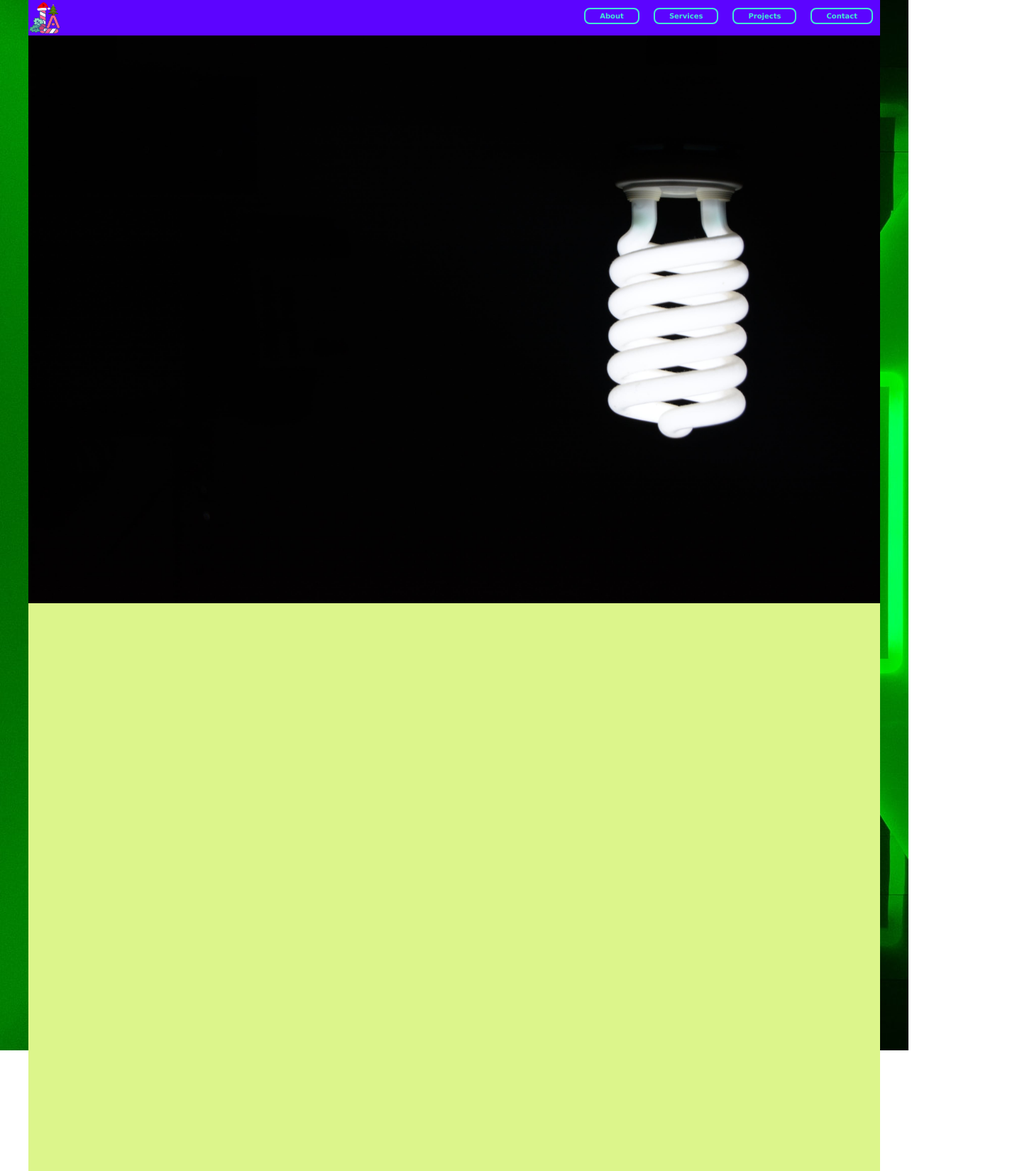
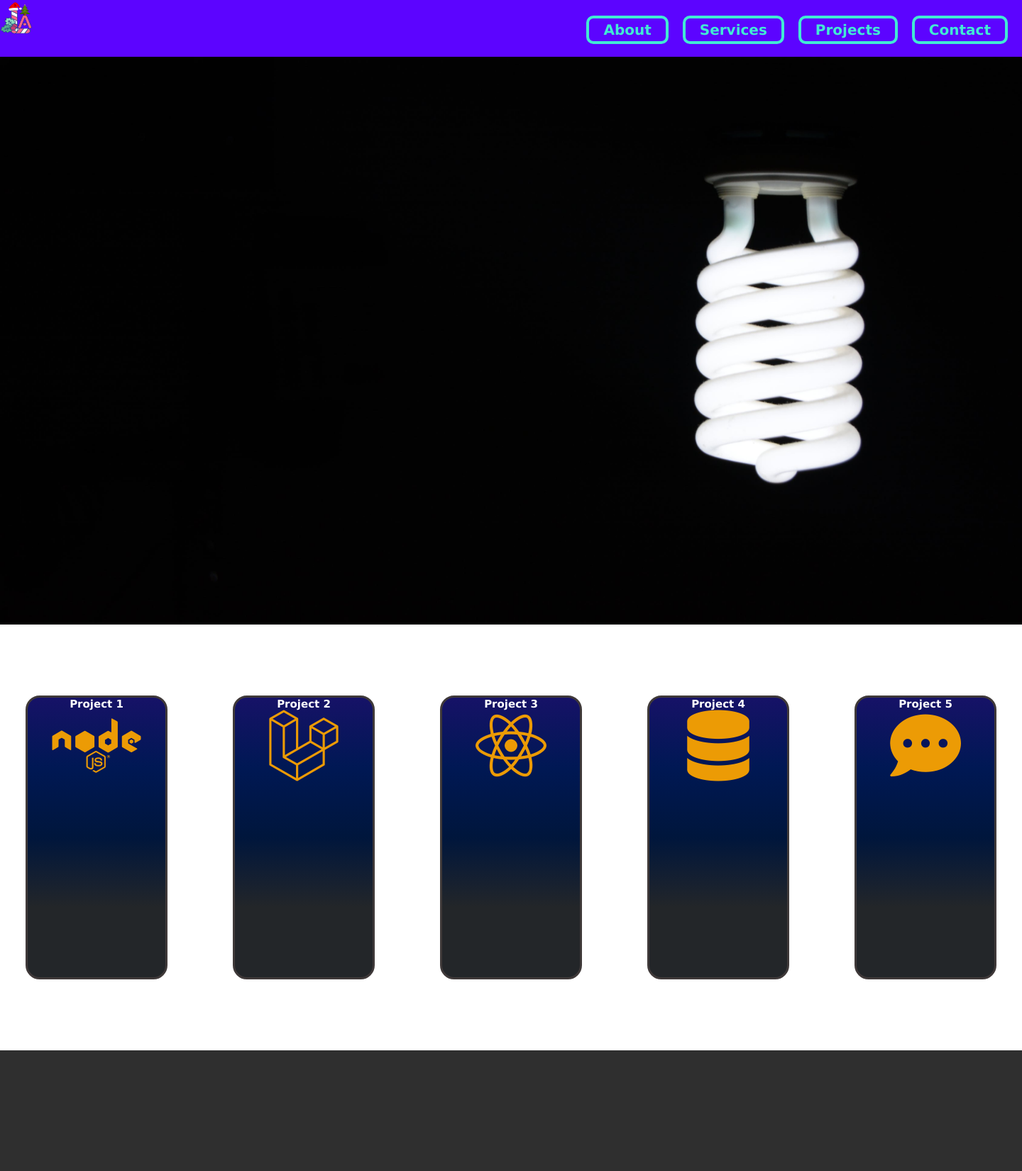
Before and after one commit to Lava15/Static-site, a website: page src/index.html in a window 1280 px wide. Shown: the whole page at 71% size, 1440 px wide, since content can reach past the window. After the commit the page ends 1480 px from the top, so only its background shows below. Drawn offline with Linux system fonts and the light colour scheme.

Commit message:
new section added

```diff
--- a/index.html
+++ b/src/index.html
@@ -5,7 +5,7 @@
     <meta http-equiv="X-UA-Compatible" content="IE=edge" />
     <meta name="viewport" content="width=device-width, initial-scale=1.0" />
     <title>Document</title>
-    <link rel="stylesheet" href="./style/sass/main.css" />
+    <link rel="stylesheet" href="../style/sass/main.css" />
     <link
       rel="stylesheet"
       href="https://cdnjs.cloudflare.com/ajax/libs/font-awesome/6.0.0-beta2/css/all.min.css"
@@ -17,7 +17,7 @@
   <body>
     <!-- Navbar -->
     <nav class="nav">
-      <img class="logo" src="./img/logo.png" alt="LOGO" />
+      <img class="logo" src="../img/logo.png" alt="LOGO" />
 
       <ul class="desktop-menu">
         <li>
@@ -55,8 +55,35 @@
     <section id="section"></section>
 
     <!-- Project-Cards -->
-    <section class="projects-sections"></section>
+    <section class="projects-section">
+      <div class="slider">
+        <div class="card">
+          <h2>Project 1</h2>
+          <i class="fab fa-node fa-10x"></i>
+        </div>
+        <div class="card">
+          <h2>Project 2</h2>
+          <i class="fab fa-laravel fa-10x"></i>
+        </div>
+        <div class="card">
+          <h2>Project 3</h2>
+          <i class="fab fa-react fa-10x"></i>
+        </div>
+        <div class="card">
+          <h2>Project 4</h2>
+          <i class="fas fa-database fa-10x"></i>
+        </div>
+        <div class="card">
+          <h2>Project 5</h2>
+          <i class="fas fa-comment-dots fa-10x"></i>
+        </div>
 
-    <script src="./js/main.js"></script>
+        <div class="progress-bar">
+          <div class="progress-inner"></div>
+        </div>
+      </div>
+    </section>
+
+    <script src="./main.js"></script>
   </body>
 </html>
--- a/style/base/_navbar.scss
+++ b/style/base/_navbar.scss
@@ -1,33 +1,35 @@
 .nav {
   display: flex;
   justify-content: space-between;
-  height: 5rem;
-  min-width: 120rem;
+  height: 8rem;
+  min-width: 144rem;
   position: fixed;
   background-color: $nav-purple;
   position: relative;
 
   .desktop-menu {
-    right: 1rem;
-    top: 1.7rem;
+    right: 2rem;
+    top: 3rem;
     position: absolute;
     display: flex;
     gap: 2rem;
     align-items: center;
     li {
       list-style: none;
+      &:hover {
+        background-color: #191516;
+        scale: 1.4;
+        transition: all 0.3s ease-in-out;
+      }
     }
     a {
       text-decoration: none;
       color: $light-green;
-      border: 0.2rem solid $light-green;
+      border: 0.4rem solid $light-green;
       padding: 0.4rem 2rem;
-      border-radius: 0.8rem;
+      border-radius: 1rem;
       font-weight: bold;
-      &:hover {
-        background-color: #191516;
-        scale: 1.1;
-      }
+      font-size: 2rem;
     }
   }
 
--- a/style/base/_project-cards.scss
+++ b/style/base/_project-cards.scss
@@ -1,5 +1,36 @@
-.projects-sections {
+.projects-section {
   width: inherit;
-  background-color: #dcf58b;
-  height: 100vh;
+  background-color: #ffffff;
+  height: 60rem;
+  h2 {
+    color: #fff;
+  }
 }
+
+.slider {
+  display: grid;
+  gap: 2rem;
+  grid-template-columns: repeat(5, 1fr);
+  place-items: center;
+  text-align: center;
+
+  .card {
+    margin-top: 10rem;
+    border: #3f3939 solid 0.3rem;
+    border-radius: 2rem;
+    height: 40rem;
+    width: 20rem;
+    background-image: linear-gradient(
+      to top,
+      #232629,
+      #232629,
+      #00163c,
+      #001854,
+      #161267
+    );
+
+    i {
+      color: rgb(236, 155, 5);
+    }
+  }
+}
--- a/style/base/mobile/_navbar.scss
+++ b/style/base/mobile/_navbar.scss
@@ -4,7 +4,8 @@
     width: 100%;
   }
   .nav {
-    position: relative;
+    position: fixed;
+    // position: relative;
     .desktop-menu {
       display: none;
     }
--- a/style/sass/main.scss
+++ b/style/sass/main.scss
@@ -11,14 +11,13 @@ html {
   font-size: 62.5%;
   height: 100%;
   overflow-x: hidden;
-  background-image: url("../../img/html-bg.jpeg");
-  background-repeat: no-repeat;
+  background-color: rgb(47, 47, 47);
 }
 
 body {
   margin: auto;
   box-sizing: border-box;
-  width: 120rem;
+  width: 144rem;
   font-family: Verdana, Geneva, Tahoma, sans-serif;
   overflow-x: hidden;
 }
--- /dev/null
+++ b/webpack.config.js
@@ -0,0 +1,16 @@
+const path = require("path");
+
+module.exports = {
+  entry: {
+    main: "./src/main.js",
+  },
+  mode: "development",
+  output: {
+    filename: "[name]-bundle.js",
+    path: path.resolve(__dirname, "../dist"),
+    publicPath: "/",
+  },
+  devServer: {
+    contentBase: "dist",
+  },
+};
```
Also changed, not shown: package.json (+6 -1 lines), src/main.js (renamed from js/main.js), style/sass/main.css, 3 other files.
